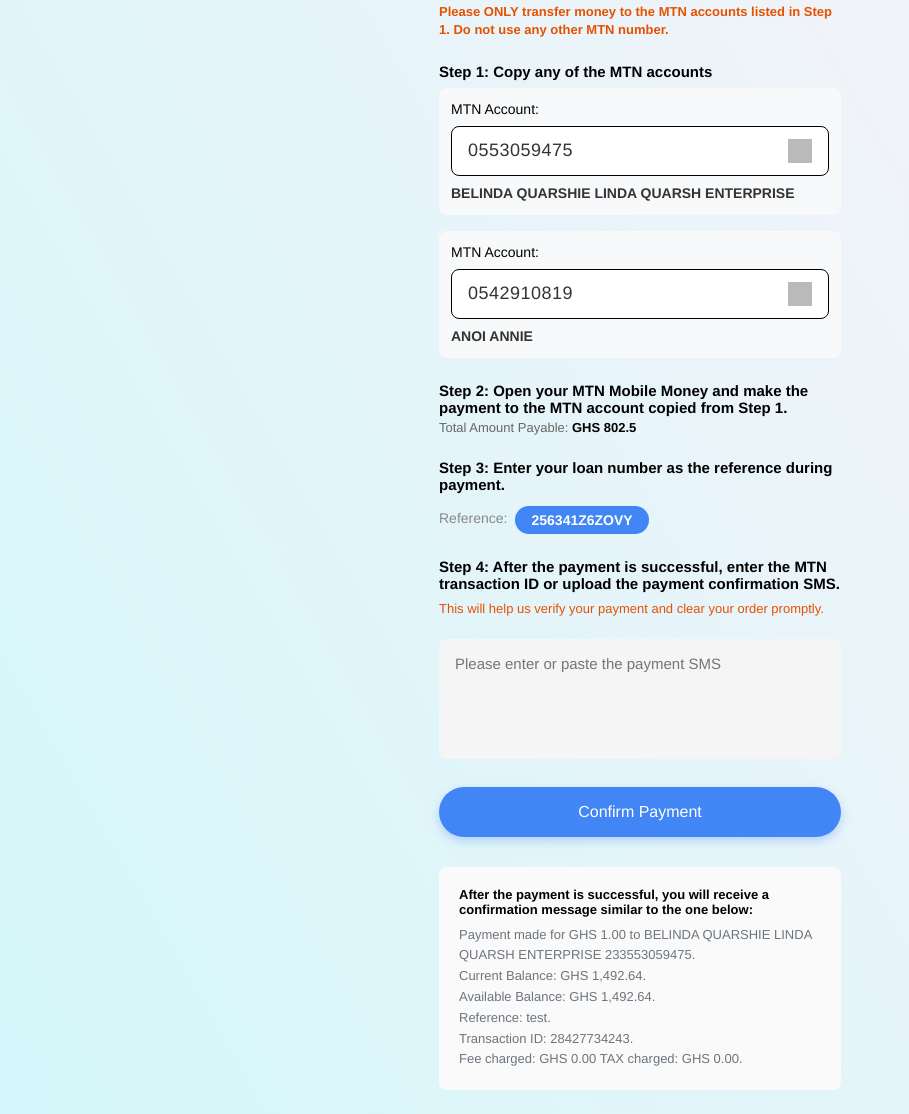
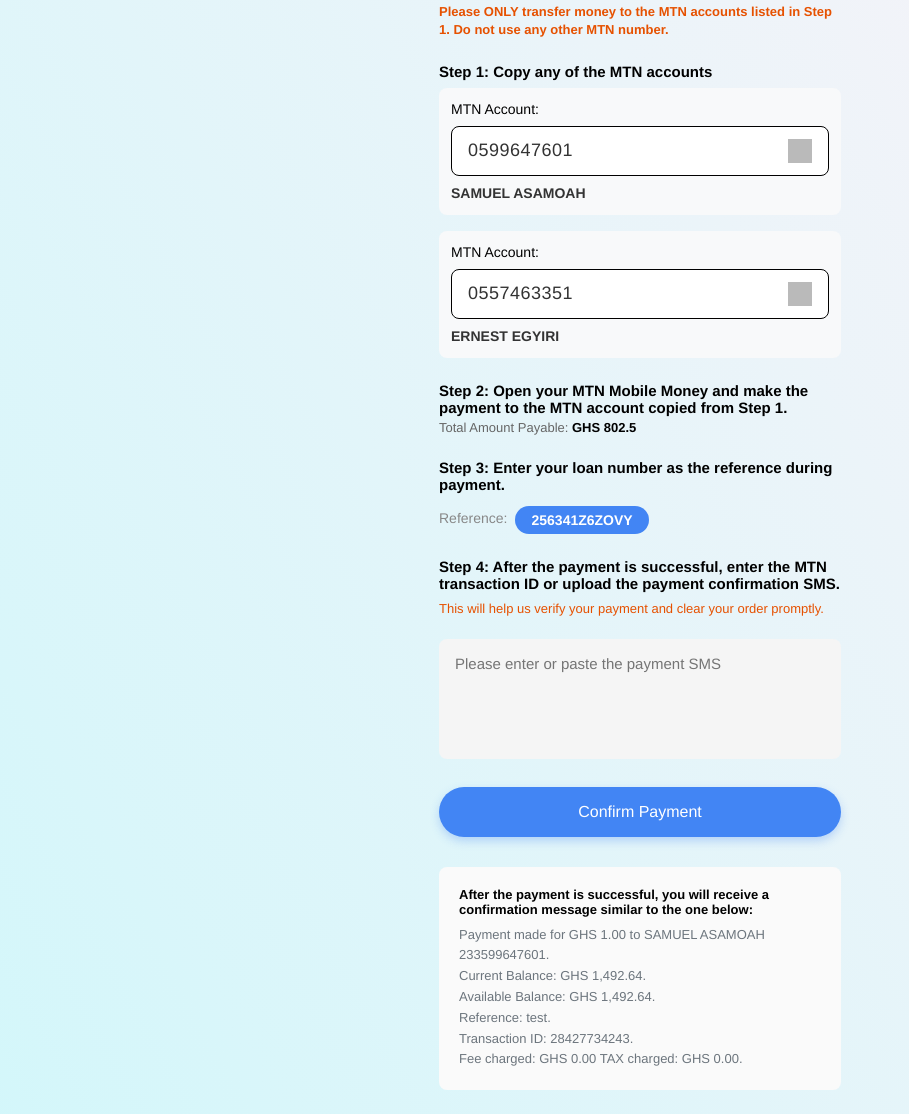
Before and after one commit to mascot111/newrepayment, a plain HTML site: page mtn.html in a window 1280 px wide. Shown: the part 467-1581 px from the top of the page, without its empty margins (0-909 px from the left). Drawn offline with Linux system fonts and the light colour scheme; grey boxes are pictures that could not be loaded.

Commit message:
new names

```diff
--- a/mtn.html
+++ b/mtn.html
@@ -41,19 +41,19 @@
             <div class="acc-box">
                 <div class="sub-head" style="margin-bottom:4px; color:#000;">MTN Account:</div>
                 <div class="acc-display">
-                    <span class="acc-num">0553059475</span>
+                    <span class="acc-num">0599647601</span>
                     <img src="https://img.icons8.com/ios/50/000000/copy.png" class="copy-icon">
                 </div>
-                <div class="acc-name">BELINDA QUARSHIE LINDA QUARSH ENTERPRISE</div>
+                <div class="acc-name">SAMUEL ASAMOAH</div>
             </div>
 
             <div class="acc-box">
                 <div class="sub-head" style="margin-bottom:4px; color:#000;">MTN Account:</div>
                 <div class="acc-display">
-                    <span class="acc-num">0542910819</span>
+                    <span class="acc-num">0557463351</span>
                     <img src="https://img.icons8.com/ios/50/000000/copy.png" class="copy-icon">
                 </div>
-                <div class="acc-name">ANOI ANNIE</div>
+                <div class="acc-name">ERNEST EGYIRI</div>
             </div>
 
             <div class="step-title" style="margin-bottom:4px;">
@@ -85,7 +85,7 @@
             <div class="example-box">
                 <h4 style="color:black; margin-bottom:8px; font-size:13px;">After the payment is successful, you will receive a confirmation message similar to the one below:</h4>
                 <p style="line-height:1.6;">
-                    Payment made for GHS 1.00 to BELINDA QUARSHIE LINDA QUARSH ENTERPRISE 233553059475.<br>
+                    Payment made for GHS 1.00 to SAMUEL ASAMOAH 233599647601.<br>
                     Current Balance: GHS 1,492.64.<br>
                     Available Balance: GHS 1,492.64.<br>
                     Reference: test.<br>
```
Also changed, not shown: airtel.html (+4 -4 lines), index.html (+3 -3 lines), telecel.html (+5 -5 lines).
